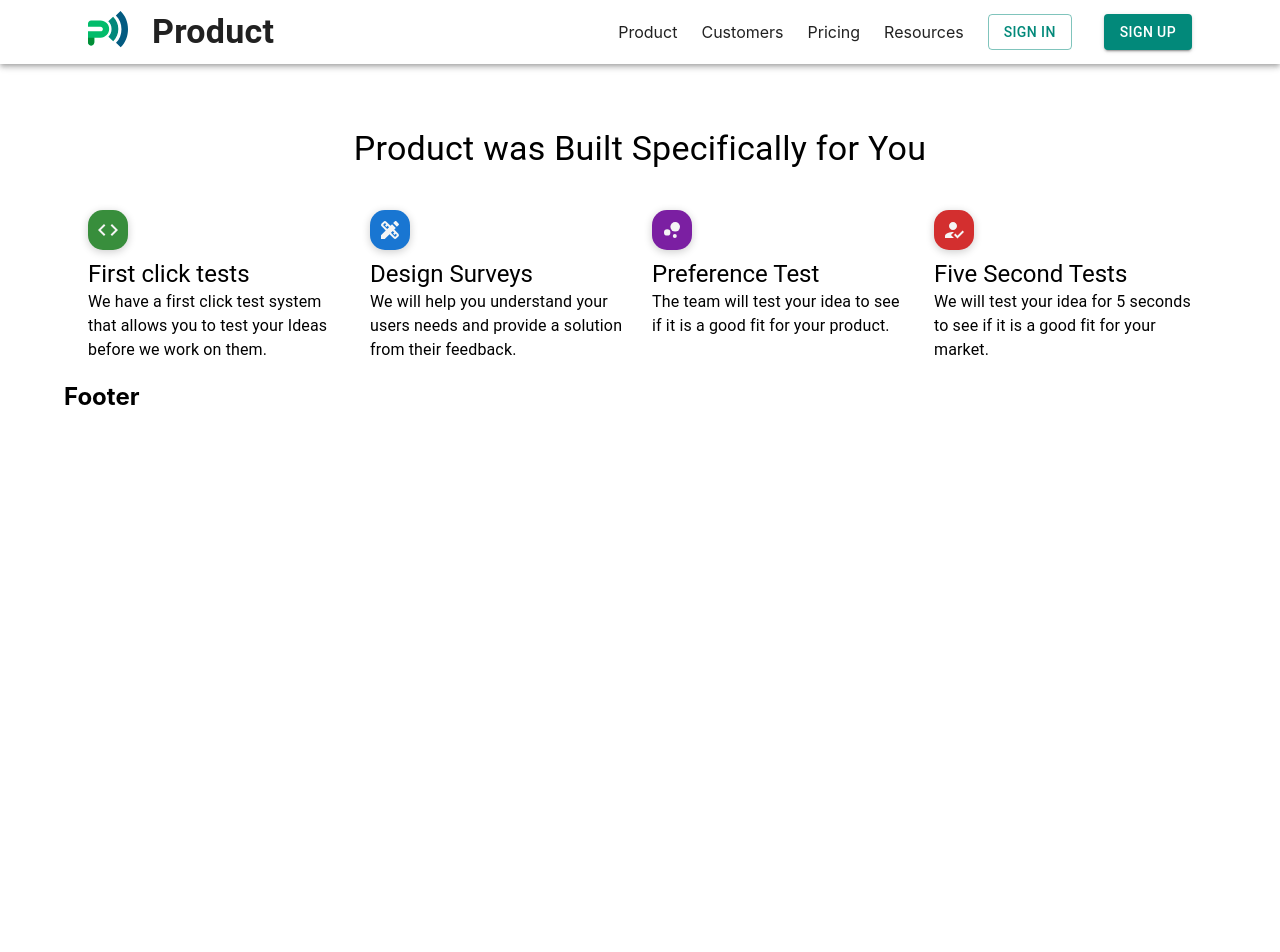
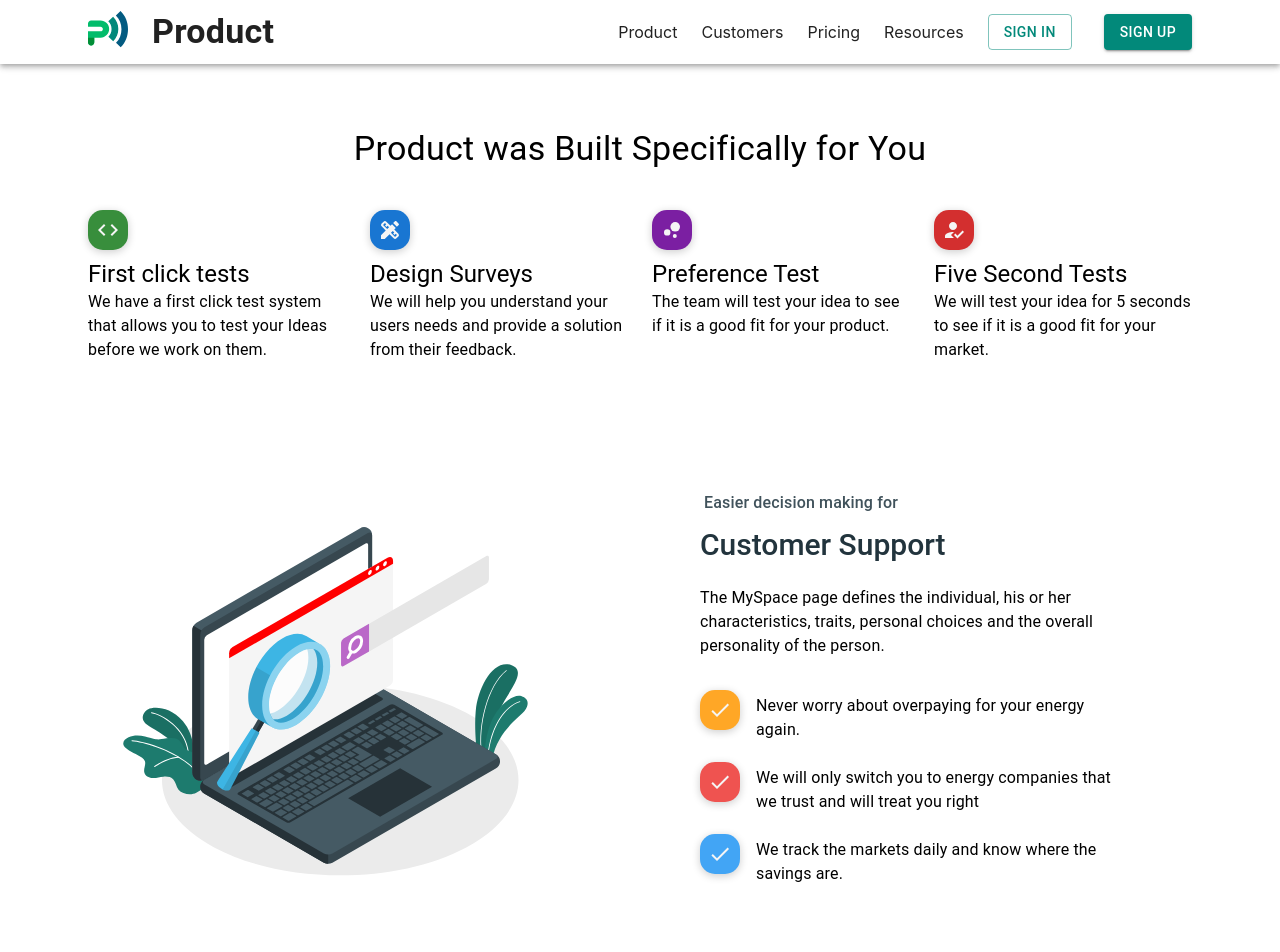
Before and after one commit to muchirijane/next-product-site, a Next.js app: page / in a window 1280 px wide. Shown: the top 952 px of the page. Before the commit the page ends 800 px from the top, so only its background shows below. Built offline with nearby package versions, Linux system fonts and the light colour scheme.

Commit message:
add customer support section

```diff
--- /dev/null
+++ b/components/CustomerSupport.js
@@ -0,0 +1,108 @@
+import Container from '@mui/material/Container'
+import Grid from '@mui/material/Grid'
+import Image from 'next/image'
+import laptopImage from '/website-assets/customer-support.svg'
+import Typography from "@mui/material/Typography"
+import List from "@mui/material/List"
+import ListItem from "@mui/material/ListItem"
+import ListItemIcon from "@mui/material/ListItemIcon"
+import ListItemText from "@mui/material/ListItemText"
+import Box from '@mui/material/Box'
+import CheckIcon from '@mui/icons-material/Check'
+import { blue, red, orange, grey } from "@mui/material/colors"
+
+
+
+const CustomerSupport = () => {
+    return <Container maxWidth="lg">
+        <Grid container mt={5} columnSpacing={15} rowSpacing={6} alignItems="center">
+            <Grid item xs={12} md={6} >
+                <Image src={laptopImage} alt="Customer Support Image" />
+            </Grid>
+            <Grid item xs={12}  md={6} padding="0% 5%">
+                <Typography variant="body1" pl={0.5} mb={1.5} fontWeight="550" color="#40525B">
+                    Easier decision making for
+                </Typography>
+                <Typography variant="h3" color="#22343D" mb={3} fontWeight={560} fontSize={30}>
+                    Customer Support
+                </Typography>
+                <Typography variant="body1" mb={2}>
+                    The MySpace page defines the individual, his or her characteristics, traits, personal choices and the overall personality of the person.
+                </Typography>
+                <List>
+                    <ListItem sx={{ paddingLeft: 0, display: 'flex', alignItems: 'flex-start'}}>
+                        <ListItemIcon>
+                        <Box
+                            mb={1}
+                            sx={{
+                            width: "40px",
+                            height: "40px",
+                            backgroundColor: orange[400],
+                            borderRadius: "15px",
+                            display: "flex",
+                            justifyContent: "center",
+                            alignItems: "center",
+                            boxShadow: "0px 2px 8px rgba(0, 0, 0, 0.2)",
+                            }}
+                        >
+                            <CheckIcon sx={{ color: grey["A100"] }} />
+
+                        </Box>
+                        </ListItemIcon>
+                        <ListItemText>
+                            <Typography variant="body1">Never worry about overpaying for your energy again.</Typography>
+                        </ListItemText>
+                    </ListItem>
+                    <ListItem sx={{ paddingLeft: 0, display: 'flex', alignItems: 'flex-start'}}>
+                        <ListItemIcon>
+                        <Box
+                            mb={1}
+                            sx={{
+                            width: "40px",
+                            height: "40px",
+                            backgroundColor: red[400],
+                            borderRadius: "15px",
+                            display: "flex",
+                            justifyContent: "center",
+                            alignItems: "center",
+                            boxShadow: "0px 2px 8px rgba(0, 0, 0, 0.2)",
+                            }}
+                        >
+                            <CheckIcon sx={{ color: grey["A100"] }} />
+
+                        </Box>
+                        </ListItemIcon>
+                        <ListItemText>
+                            <Typography variant="body1">We will only switch you to energy companies that we trust and will treat you right</Typography>
+                        </ListItemText>
+                    </ListItem>
+                    <ListItem sx={{ paddingLeft: 0, display: 'flex', alignItems: 'flex-start'}}>
+                        <ListItemIcon>
+                        <Box
+                            mb={1}
+                            sx={{
+                            width: "40px",
+                            height: "40px",
+                            backgroundColor: blue[400],
+                            borderRadius: "15px",
+                            display: "flex",
+                            justifyContent: "center",
+                            alignItems: "center",
+                            boxShadow: "0px 2px 8px rgba(0, 0, 0, 0.2)",
+                            }}
+                        >
+                            <CheckIcon sx={{ color: grey["A100"] }} />
+
+                        </Box>
+                        </ListItemIcon>
+                        <ListItemText>
+                            <Typography variant="body1">We track the markets daily and know where the savings are.</Typography>
+                        </ListItemText>
+                    </ListItem>
+                </List>
+            </Grid>
+        </Grid>
+    </Container>;
+}
+
+export default CustomerSupport
--- a/pages/index.js
+++ b/pages/index.js
@@ -1,11 +1,13 @@
 import Layout from "../components/layout/layout"
 import Container from "@mui/material/Container"
 import Feature from "../components/Feature"
+import CustomerSupport from '../components/CustomerSupport'
 export default function Home() {
   return (
     <Layout>
       <Container maxWidth="lg">
         <Feature />
+        <CustomerSupport />
       </Container>
     </Layout>
   )
```
Also changed, not shown: website-assets/customer-support.svg (added).
